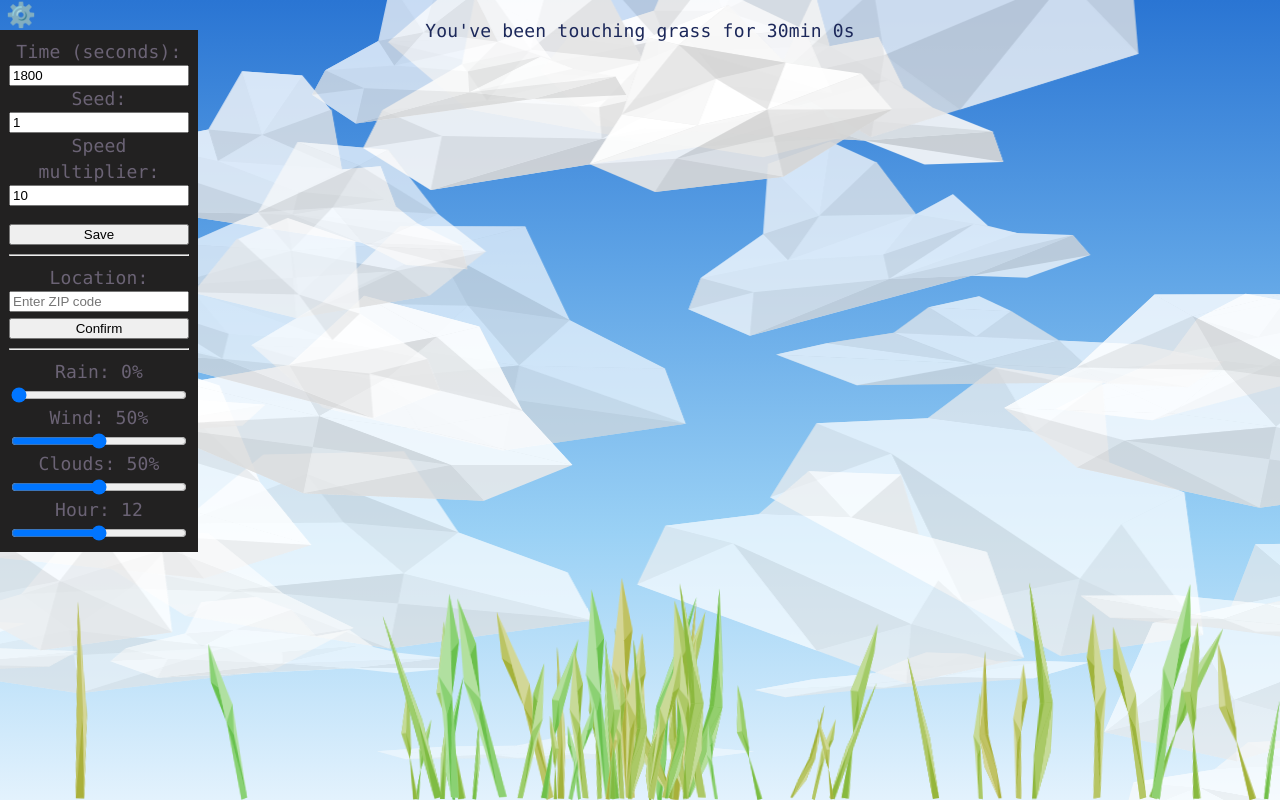
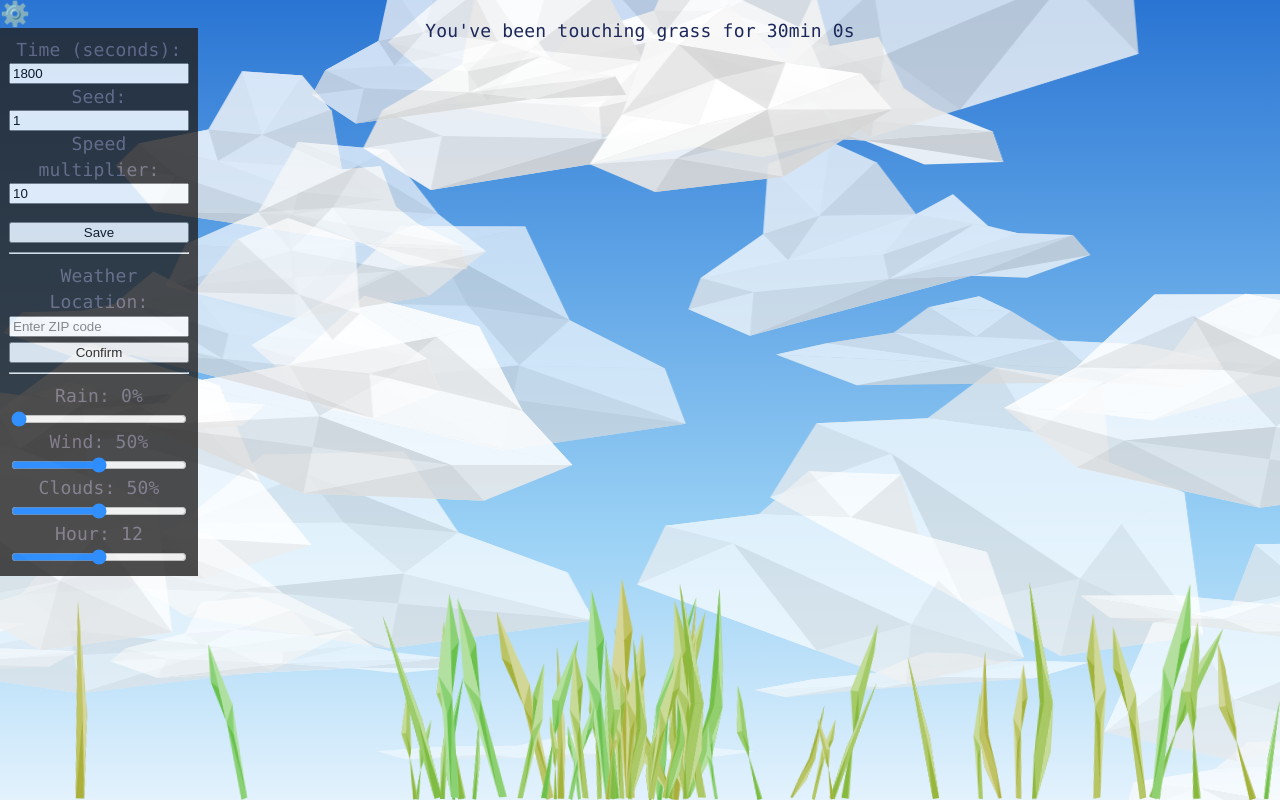
Before and after one commit to rylander925/engin1tr-website, a React (Vite) app: page / in a window 1280 px wide. Both pictures are taken after a click on the button "⚙️". Built offline with nearby package versions, Linux system fonts and the light colour scheme.

Commit message:
Added menu fixes, transition, opacity

```diff
--- a/src/components/Menu/Menu.css
+++ b/src/components/Menu/Menu.css
@@ -13,11 +13,21 @@
   border: none;
   font-size: 24px;
   cursor: pointer;
+  padding: 0;
 }
 
 .menu-list {
   background-color: rgb(34, 33, 33);
+  opacity: 0.8;
   padding: 0.5rem;
   width: 10rem;
   font-family: var(--mono);
+  visibility: hidden;
+  transform: translateX(-100%);
+  transition: transform 0.3s ease-in-out, visibility 1s ease-in-out;
 }
+
+.menu-list.open {
+  visibility: visible;
+  transform: translateX(0);
+}
--- a/src/components/Menu/Menu.jsx
+++ b/src/components/Menu/Menu.jsx
@@ -10,13 +10,11 @@ function Menu() {
     <>
       <div className='menu-container'>
         <button className='menu-button' onClick={() => setIsOpen((prev) => !prev)}>⚙️</button>
-        {isOpen &&
-          <div className='menu-list'>
-            <GeneralUI />
-            <hr />
-            <WeatherUI />
-          </div>
-        }
+        <div className={`menu-list ${isOpen ? 'open' : ''}`}>
+          <GeneralUI />
+          <hr />
+          <WeatherUI />
+        </div>
       </div>
     </>
   )
--- a/src/components/Menu/WeatherUI/WeatherUI.jsx
+++ b/src/components/Menu/WeatherUI/WeatherUI.jsx
@@ -60,7 +60,7 @@ function WeatherUI() {
   return (
     <>
       <div className='weather-container'>
-        <label>Location:</label>
+        <label>Weather Location:</label>
         <input
           type='text'
           placeholder='Enter ZIP code'
```
